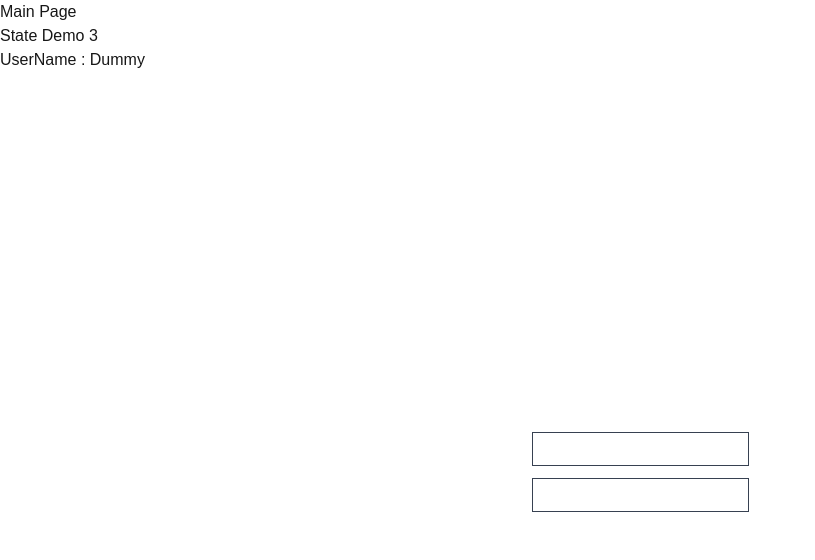
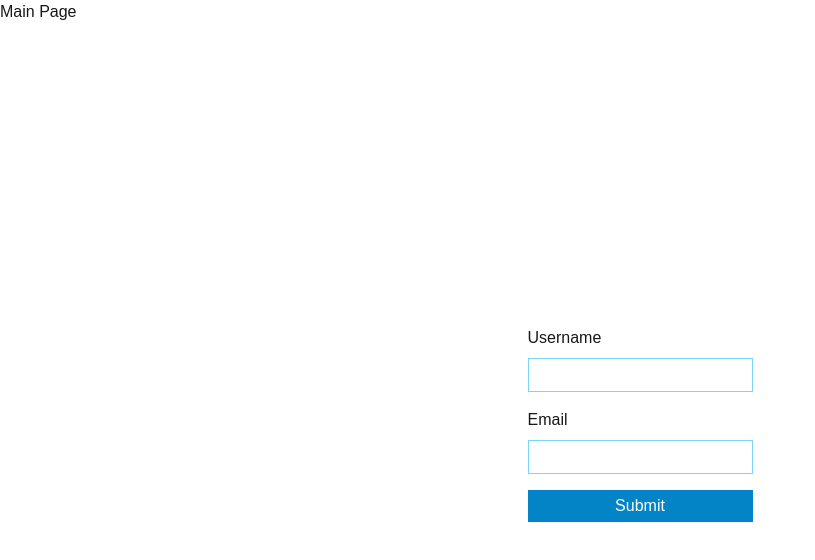
Before and after one commit to cm-developer-2025/Nextjs-Tutorial, a Next.js app: page /statedemo in a window 1280 px wide. Shown: the top 560 px of the page, without its empty margins (0-815 px from the left). Built offline with nearby package versions, Linux system fonts and the light colour scheme.

Commit message:
My Form Component Pushed

```diff
--- a/src/app/(pages)/statedemo/page.jsx
+++ b/src/app/(pages)/statedemo/page.jsx
@@ -1,5 +1,6 @@
 "use client";
 
+import MyForm from "@/app/components/MyForm";
 import StateDemo1 from "@/app/components/StateDemo1";
 import StateDemo2 from "@/app/components/StateDemo2";
 import StateDemo3 from "@/app/components/StateDemo3";
@@ -10,7 +11,8 @@ function page() {
       Main Page
       {/* <StateDemo1 /> */}
       {/* <StateDemo2 /> */}
-      <StateDemo3 />
+      {/* <StateDemo3 /> */}
+      <MyForm />
     </div>
   );
 }
--- /dev/null
+++ b/src/app/components/MyForm.jsx
@@ -0,0 +1,57 @@
+"use client";
+
+import { useState } from "react";
+
+function MyForm() {
+  const [username, setUsername] = useState("");
+  const [email, setEmail] = useState("");
+  const handleUserName = (e) => {
+    setUsername(e.target.value);
+  };
+  const handleEmail = (e) => {
+    setEmail(e.target.value);
+  };
+  const handleFormSubmit = (e) => {
+    e.preventDefault();
+    console.log("Username: ", username);
+    console.log("Email: ", email);
+  };
+  return (
+    <div className="flex max-w-3xl justify-center mx-auto items-center min-h-screen">
+      <div>
+        <form onSubmit={handleFormSubmit} className="flex flex-col gap-4">
+          <fieldset className="flex flex-col gap-2">
+            <label>Username</label>
+            <input
+              //   onChange={handleUserName}
+              value={username}
+              onChange={(e) => setUsername(e.target.value)}
+              className="px-2 py-1 border border-sky-300"
+              type="text"
+            />
+          </fieldset>
+          <fieldset className="flex flex-col gap-2">
+            <label>Email</label>
+            <input
+              //   onChange={handleEmail}
+              value={email}
+              onChange={(e) => setEmail(e.target.value)}
+              className="px-2 py-1 border border-sky-300"
+              type="text"
+            />
+          </fieldset>
+          <fieldset className="flex flex-col gap-2">
+            <button
+              type="submit"
+              className="bg-sky-600 text-white font-medium px-2 py-1"
+            >
+              Submit
+            </button>
+          </fieldset>
+        </form>
+      </div>
+    </div>
+  );
+}
+
+export default MyForm;
```
